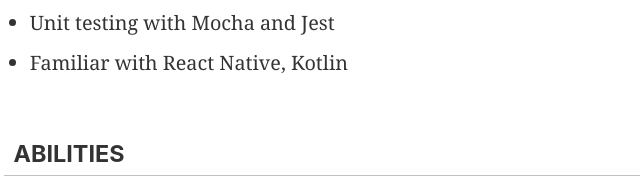
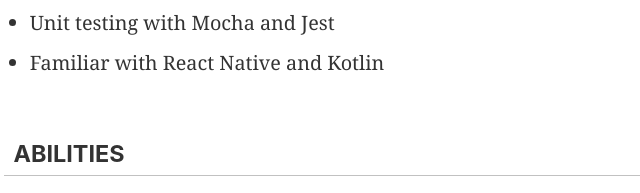
Before and after one commit to vtrofin/vtrofin.github.io, a Gatsby site: page / in a window 1280 px wide. Shown: the part 795-988 px from the top of the page, 176-816 px from the left. Built offline with nearby package versions, Linux system fonts and the light colour scheme; Gatsby itself is replaced by a stand-in of ours.

Commit message:
small text change

```diff
--- a/src/pages/index.js
+++ b/src/pages/index.js
@@ -20,7 +20,7 @@ const technicalSkills = [
   'Back-end: Express, Feathers JS, Fastify, Vercel serverless, Meteor, MongoDB, SQL',
   'APIs: XML, REST, GraphQL',
   'Unit testing with Mocha and Jest',
-  'Familiar with React Native, Kotlin'
+  'Familiar with React Native and Kotlin'
 ];
 
 const skills = [
```
